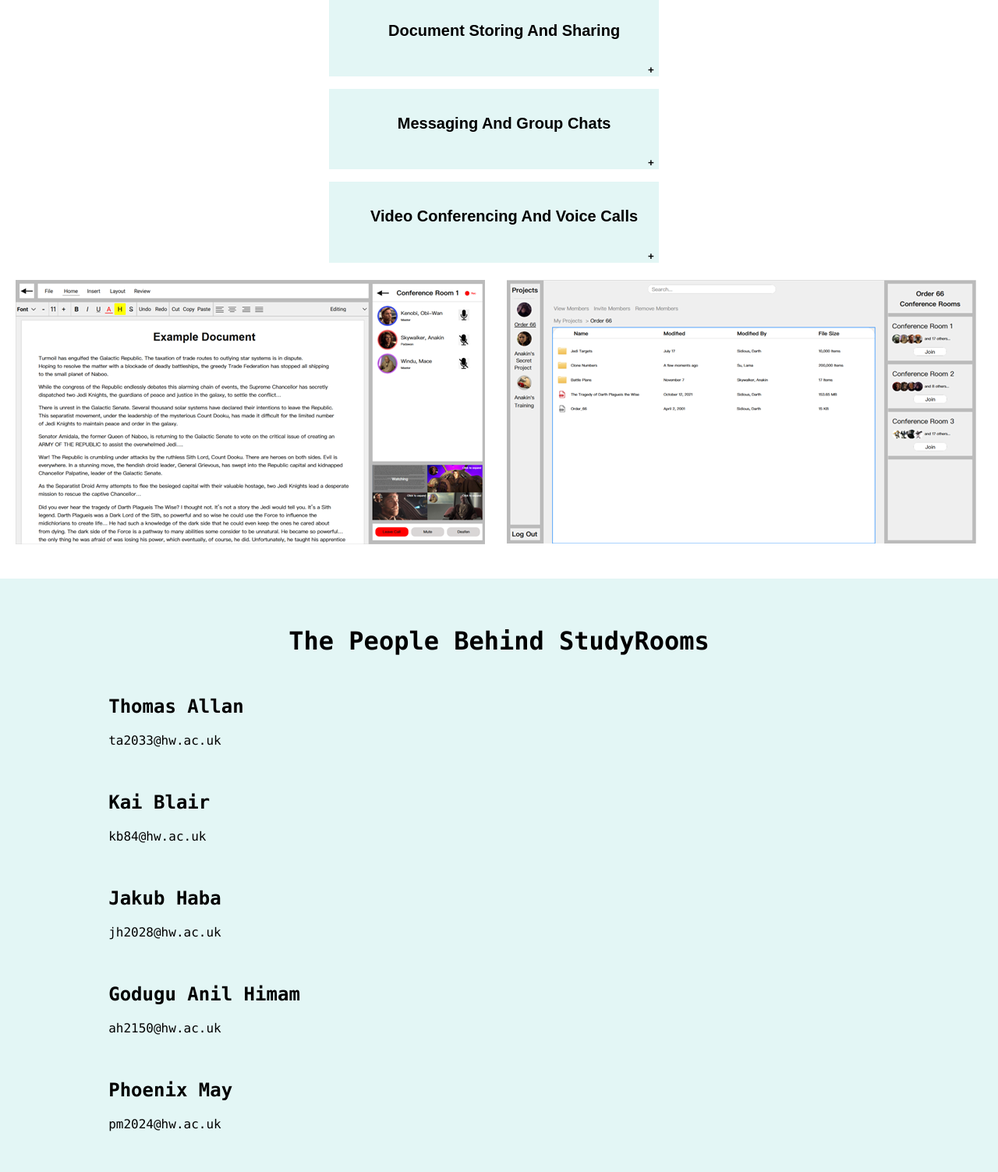
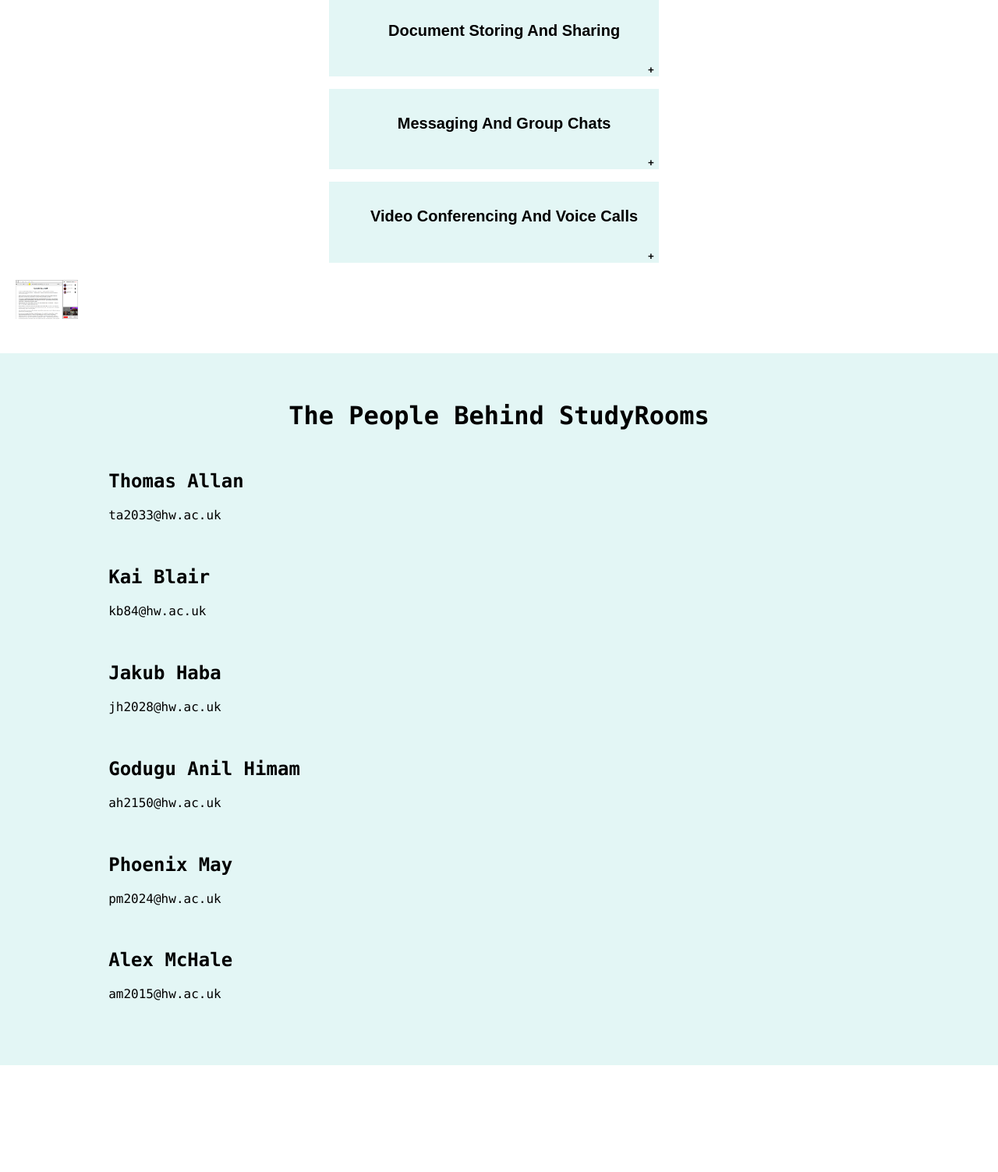
Before and after one commit to Mercury241/F29SEwebPage.github.io, a plain HTML site: page index.html in a window 1280 px wide. Shown: the part 1189-2692 px from the top of the page at 78% size. After the commit the page ends 2555 px from the top, so only its background shows below. Drawn offline with Linux system fonts and the light colour scheme.

Commit message:
changed some of how

```diff
--- a/index.html
+++ b/index.html
@@ -40,14 +40,23 @@
 <div class="how" id="how">
     <h1 class="how">Features</h1>
     <button class="collapsible" onclick="collapse()"><h2 class="how ed">Document Creation And Editing</h2></button>
-    <div class="content" onclick="collapse()"><p>Easily create, import and edit documents collaboratively with your classmates, co-workers and peers using our online text editor.</p></div>
+    <div class="content" onclick="collapse()"><p>Easily create, import and edit documents collaboratively with your classmates, co-workers and peers using our online text editor.
+        <img class="image1" src="images/Project_hub (1).PNG">
+    </p></div>
     <button class="collapsible" onclick="collapse()"><h2 class="how doc">Document Storing And Sharing</h2></button>
-    <div class="content"><p>All of your documents can be stored in the StudyRooms cloud storage, easily accessed through your account and shared with your peers.</p></div>
+    <div class="content"><p>All of your documents can be stored in the StudyRooms cloud storage, easily accessed through your account and shared with your peers.
+        <img class="image3" src="images/drive.png"  height="320">
+        This is the layout of the whole drive, the two major sections are the drive options
+        <img src="images/driveoptions.png" alt="drive options">
+        <p>and the file/folder list</p>
+         <img src="images/items.png" alt="items list" width="600">
+         <p>This will be the first page you are greeted with when you log in and is where you can customise your experience.</p>
+    </p></div>
     <button class="collapsible" onclick="collapse()"><h2 class="how msg">Messaging And Group Chats</h2></button>
     <div class="content"><p>Message a peer directly or invite your peers to a group chat to be able to communicate through text and share ideas and documents.</p></div>
     <button class="collapsible" onclick="collapse()"><h2 class="how vid">Video Conferencing And Voice Calls</h2></button>
     <div class="content"><p>Innovative voice and video call features to be able to confer with peers effectively and efficiently.</p></div>
-    <img class="image1" src="images/Project_hub (1).PNG"><img class="image2"src="images/Collaboration_Page (1).PNG">
+    <img class="image2"src="images/Collaboration_Page (1).PNG" height="50" width="80">
 </div>
 <div class="who" id="who">
     <h1 class="who">The People Behind StudyRooms</h1>
```
Also changed, not shown: images/chat.png (added), images/drive.png (added), images/driveoptions.png (added), images/items.png (added).
